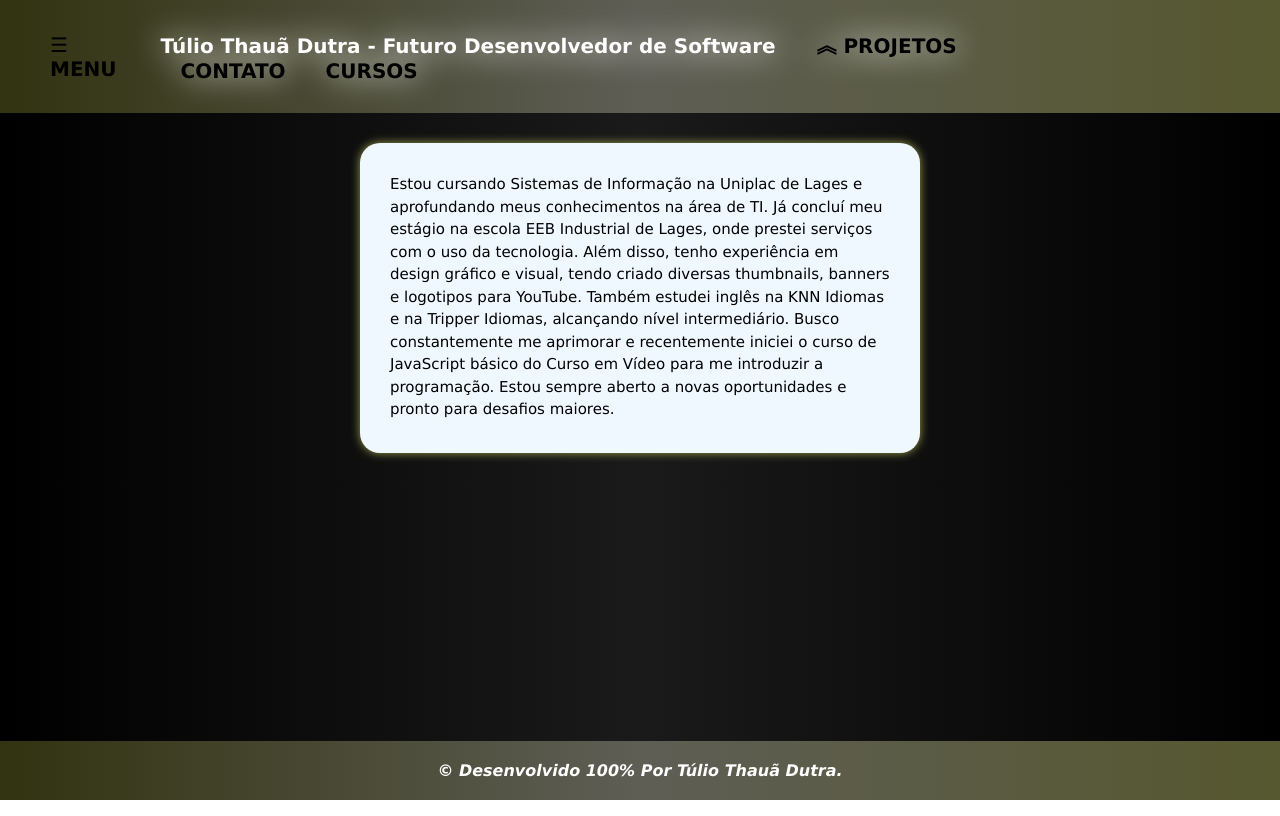
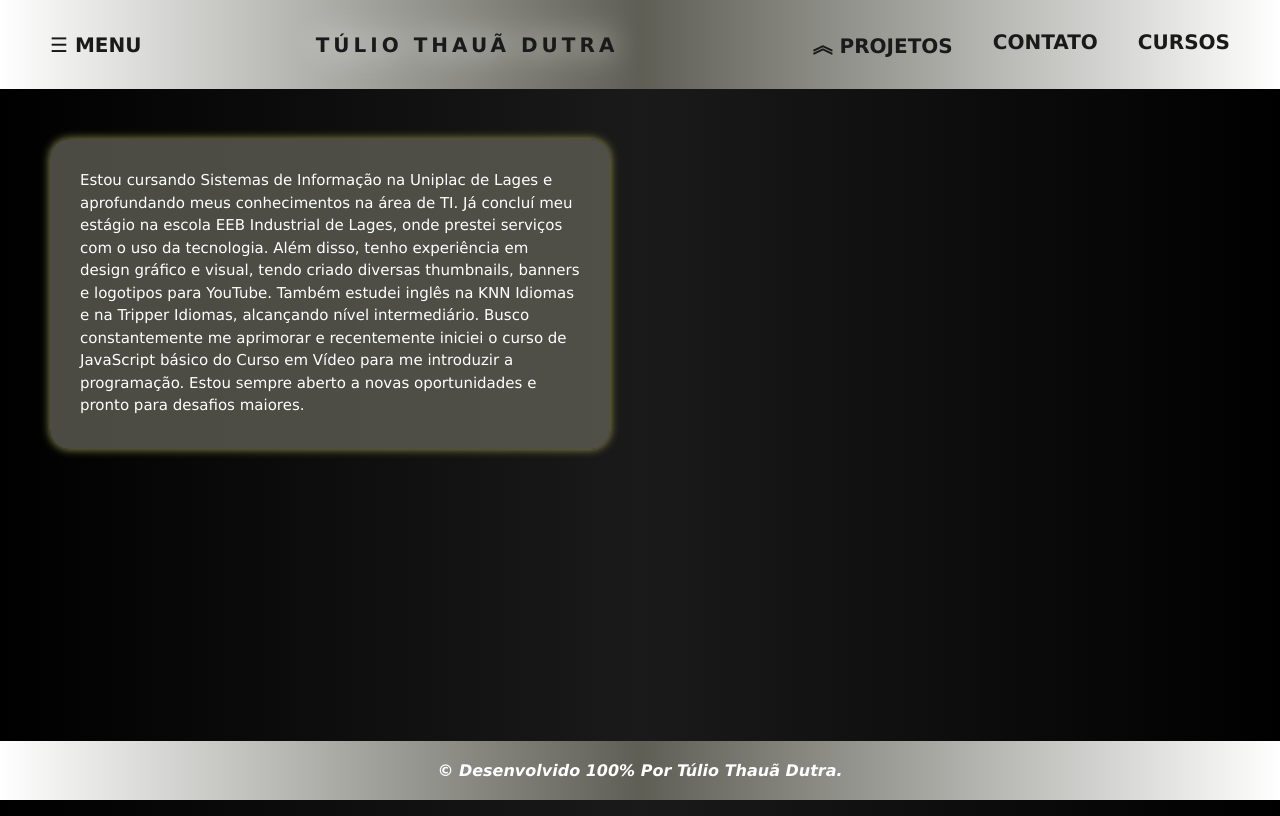
Before and after one commit to tuliothaua/portfolio-thaua, a plain HTML site: page index.html in a window 1280 px wide. Drawn offline with Linux system fonts and the light colour scheme.

Commit message:
style: estilização do site

```diff
--- a/front-end/code/style.css
+++ b/front-end/code/style.css
@@ -7,7 +7,7 @@
 
 /* BARRA DE NAVEGAÇÃO */
 .nav {
-    background: linear-gradient(to right,#323311, #5e5e55, #56582f);
+    background: linear-gradient(to right,#ffffff, #5e5e55, #ffffff);
     top: 0;
     left: 0;
     right: 0;
@@ -16,7 +16,7 @@
 
 
 .nav a {
-    color: black;
+    color: #1a1a1a;
     text-decoration: none;
     padding: 0px 20px;
     font: 5pt;
@@ -33,7 +33,11 @@
 
 }
 
-
+.nav-list {
+    list-style: none;
+    display: flex;
+    margin-left: 20px;
+}
 
 /* TEXT SELECTION STYLES */
 ::selection {
@@ -92,9 +96,12 @@
 
 /* MAIN BODY */
 .Current-body {
-    background: linear-gradient(to right,#000000, #1a1a1a, #000000);
+    background: linear-gradient(to right,#000000, #1a1a1a,#000000);
     color: black;
+    margin-bottom: 80px;
+    height: 92vh;
 }
+
 
 /* HEADER */
 header {
@@ -105,17 +112,21 @@ header {
 
 }
 
-header h1{
+.logo {
+    cursor: default;
+    text-transform: uppercase;
+    letter-spacing: 4px;
     margin: 0;
-    font-size: 15pt;
-    color: white;
+    font-size: 24pt;
     font-weight: bold;
     filter: drop-shadow(0 0 15px rgb(255, 255, 255));
 }
 
 /* DIV ABOUT ME */
 .div-about {
-    margin: 30px auto;
+    animation: slideIn 3s forwards;
+    margin: 50px;
+    cursor: default;
     height: 250px;
     width: 500px;
     padding: 30px;
@@ -123,14 +134,28 @@ header h1{
     font-size: 15px;
     line-height: 1.5;
     box-shadow: 0 0 10px #9a9d4e;
-    background-color: aliceblue;
+    background-color: #5e5e55cc;
+    color: white;
     border-radius: 20px;
+    position: relative;
+}
+
+
+@keyframes slideIn {
+    from {
+        transform: translateX(-100%);
+        opacity: 0;
+    }
+    to {
+        transform: translateX(0);
+        opacity: 1;
+    }
 }
 
 
 /* MAIN FOOTER */
 footer {
-    background: linear-gradient(to right,#323311, #5e5e55, #56582f);
+    background: linear-gradient(to right,#ffffff, #5e5e55, #ffffff);
     position: fixed;
     bottom: 0;
     left: 0;
@@ -138,10 +163,15 @@ footer {
     padding: 20px 0;
 }
 
-footer p {
+footer a {
+    display: flex;
+    justify-content: center; /* Center horizontally */
+    align-items: center; /* Center vertically */
+    text-decoration: none;
     text-align: center;
     color: white;
     font-style: italic;
+    height: 100%;
     font-weight: bold;
 }
 
--- a/index.html
+++ b/index.html
@@ -17,10 +17,15 @@
 
     <!--HEADER THAUÃ-->
     <nav class="nav">
-    <header> <a href="">☰ MENU</a>
-        <h1>Túlio Thauã Dutra - Futuro Desenvolvedor de Software &nbsp;
-            <a href="">︽ PROJETOS</a> <a href="">CONTATO</a><a href="">CURSOS</a>
-        </h1>
+    <header>
+
+        <a href="">☰ MENU</a>
+        <a class="logo" href="#">Túlio Thauã Dutra</a>
+        <ul class="nav-list">
+            <li><a href="">︽ PROJETOS</a></li>
+            <li><a href="">CONTATO</a></li>
+            <li><a href="">CURSOS</a></li>
+        </ul>
 
     </header>
     </nav>
@@ -37,11 +42,13 @@
         sempre aberto a novas oportunidades e pronto para desafios maiores.
         </p>
         </div>
-
     </main>
 
     <!--FOOTER THAUÃ-->
-    <footer><p>&copy; Desenvolvido 100% Por Túlio Thauã Dutra.</p></footer>
+    <footer>
+        <a href="#">&copy; Desenvolvido 100% Por Túlio Thauã Dutra.</a>
+    </footer>
+
 
     <!-- SCRIPT JAVASCRIPT -->
 
```
Also changed, not shown: front-end/arq/img/tulioimg.jpg (added).
